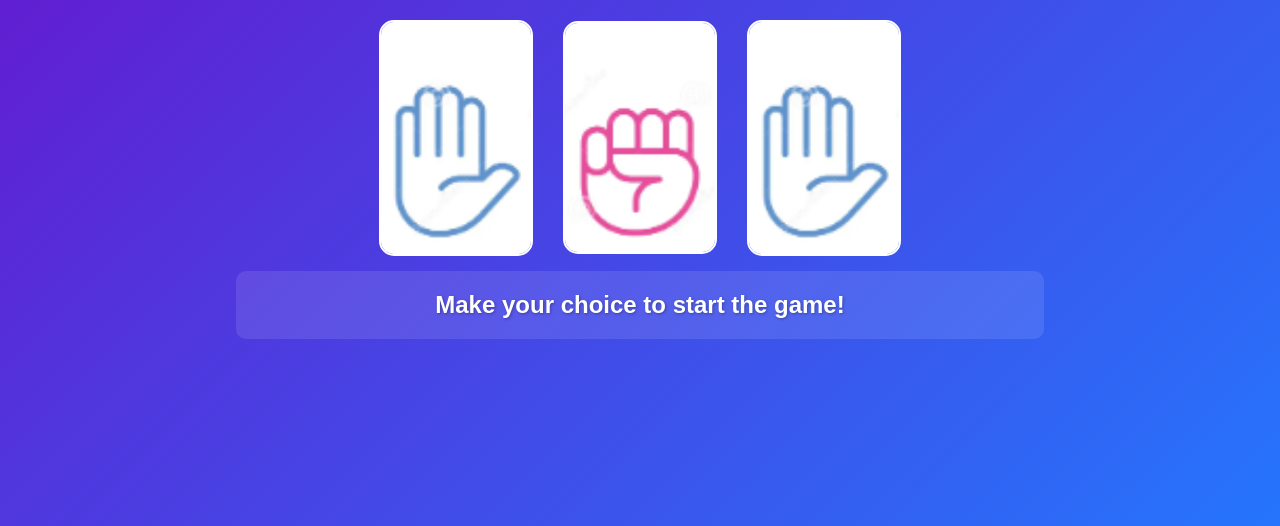
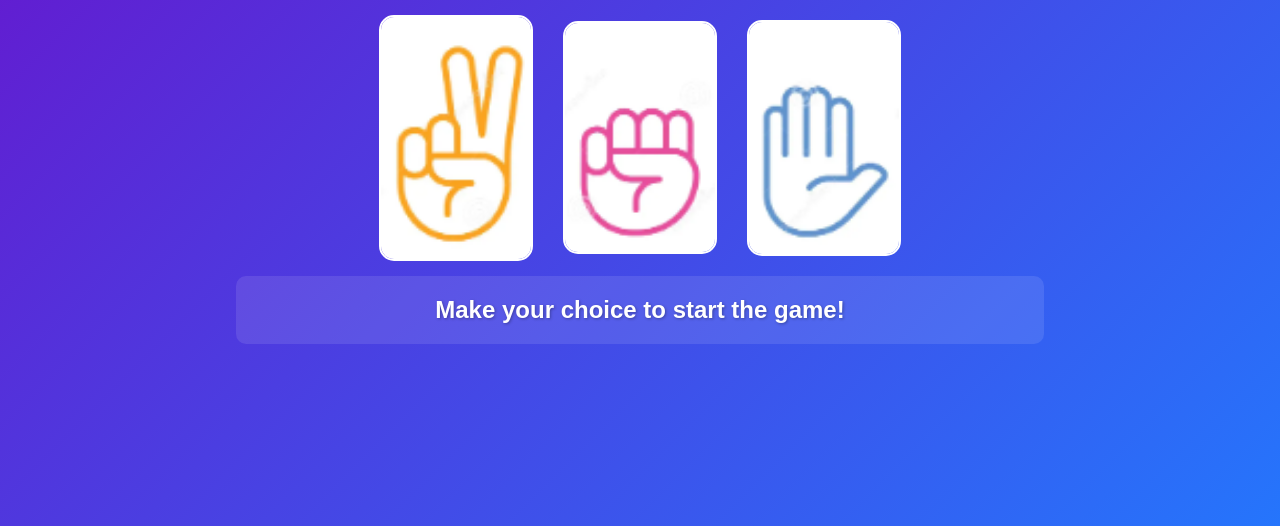
Before and after one commit to builtbybarento/rock-paper-scissors, a website: page index.html in a window 1280 px wide. Shown: the part 274-800 px from the top of the page. Drawn offline with Linux system fonts and the light colour scheme.

Commit message:
Update index.html
changed to correct image

```diff
--- a/index.html
+++ b/index.html
@@ -10,7 +10,7 @@
     <!-- <input id="playerHand" type="text" name="" placeholder="Enter rock/paper/scissors"> -->
     <!-- <button id="clickMe" type="button" name="button">Click Me</button> -->
     <div id="image-container"> <!--created a div container for styling purposes -->
-      <img src="/public/img/paper.png" id="scissors" alt="Scissors" onclick="scissors()">
+      <img src="/public/img/scissors.png" id="scissors" alt="Scissors" onclick="scissors()">
       <img src="/public/img/rock.png" id="rock" alt="Rock" onclick="rock()">
       <img src="/public/img/paper.png" id="paper" alt="Paper" onclick="paper()">
     </div>
```
